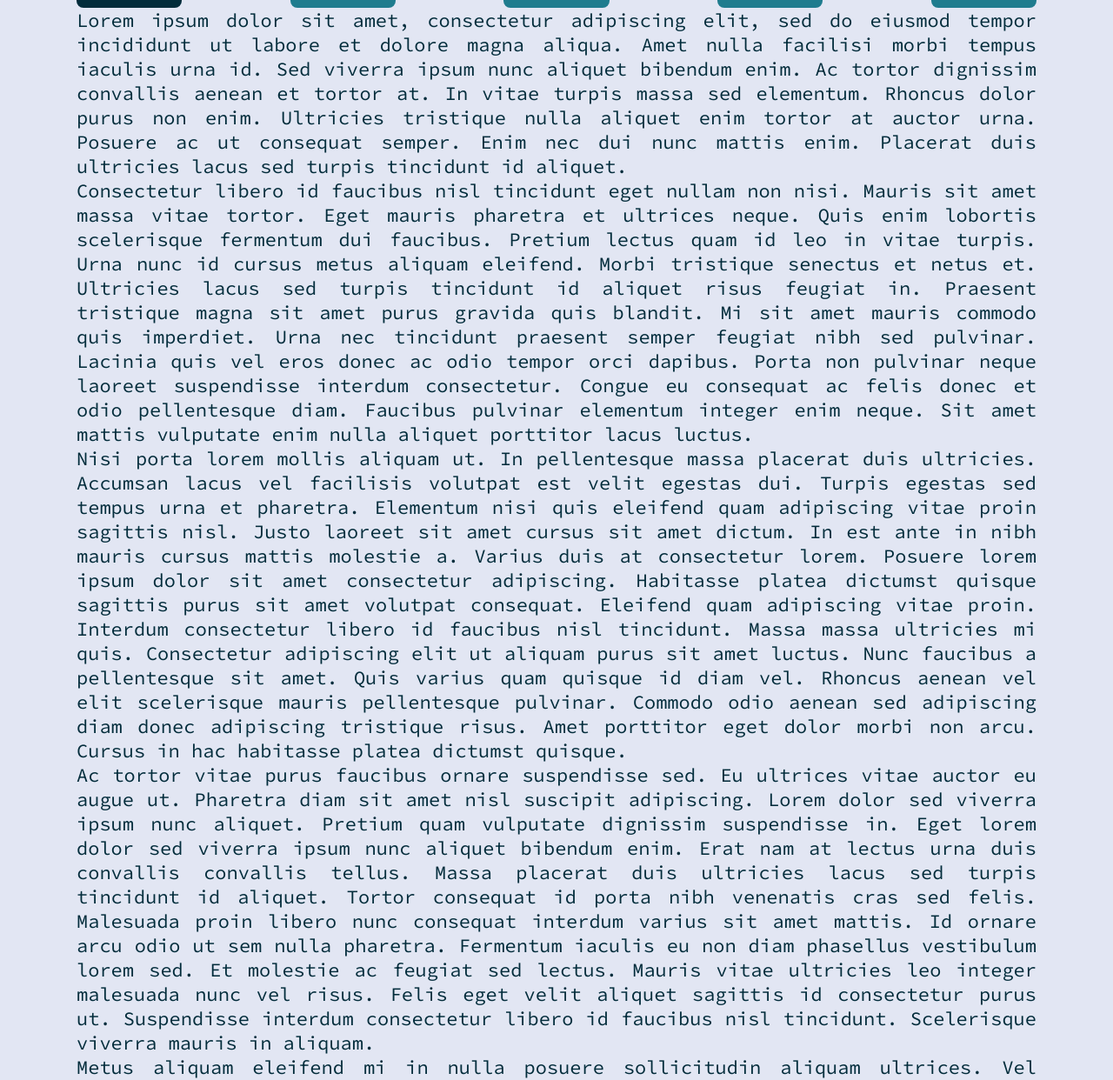
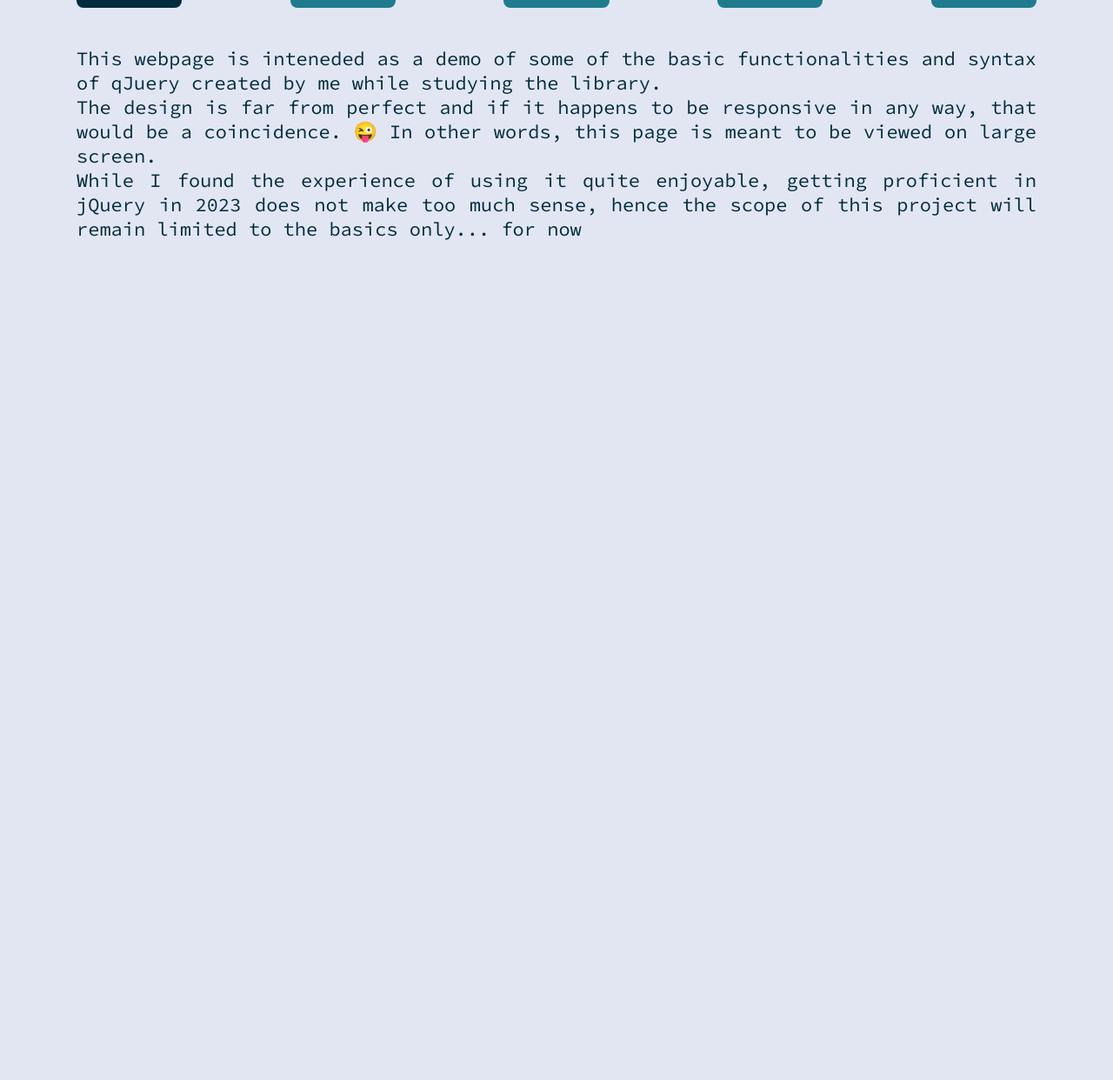
Before and after one commit to karalkal/jQuery_Demo, a plain HTML site: page index.html in a window 1280 px wide. Shown: the part 63-1305 px from the top of the page at 87% size. After the commit the page ends 800 px from the top, so only its background shows below. Drawn offline with Linux system fonts and the light colour scheme.

Commit message:
changed index intro text

```diff
--- a/index.html
+++ b/index.html
@@ -30,53 +30,17 @@
         </ul>
     </nav>
     <main>
-        <p class="about"> Lorem ipsum dolor sit amet, consectetur adipiscing elit, sed do eiusmod tempor incididunt ut
-            labore et
-            dolore magna aliqua. Amet nulla facilisi morbi tempus iaculis urna id. Sed viverra ipsum nunc aliquet
-            bibendum enim. Ac tortor dignissim convallis aenean et tortor at. In vitae turpis massa sed elementum.
-            Rhoncus dolor purus non enim. Ultricies tristique nulla aliquet enim tortor at auctor urna. Posuere ac ut
-            consequat semper. Enim nec dui nunc mattis enim. Placerat duis ultricies lacus sed turpis tincidunt id
-            aliquet.</p>
-        <p class="about"> Consectetur libero id faucibus nisl tincidunt eget nullam non nisi. Mauris sit amet massa
-            vitae tortor. Eget
-            mauris pharetra et ultrices neque. Quis enim lobortis scelerisque fermentum dui faucibus. Pretium lectus
-            quam id leo in vitae turpis. Urna nunc id cursus metus aliquam eleifend. Morbi tristique senectus et netus
-            et. Ultricies lacus sed turpis tincidunt id aliquet risus feugiat in. Praesent tristique magna sit amet
-            purus gravida quis blandit. Mi sit amet mauris commodo quis imperdiet. Urna nec tincidunt praesent semper
-            feugiat nibh sed pulvinar. Lacinia quis vel eros donec ac odio tempor orci dapibus. Porta non pulvinar neque
-            laoreet suspendisse interdum consectetur. Congue eu consequat ac felis donec et odio pellentesque diam.
-            Faucibus pulvinar elementum integer enim neque. Sit amet mattis vulputate enim nulla aliquet porttitor lacus
-            luctus.</p>
-        <p class="about"> Nisi porta lorem mollis aliquam ut. In pellentesque massa placerat duis ultricies. Accumsan
-            lacus vel
-            facilisis volutpat est velit egestas dui. Turpis egestas sed tempus urna et pharetra. Elementum nisi quis
-            eleifend quam adipiscing vitae proin sagittis nisl. Justo laoreet sit amet cursus sit amet dictum. In est
-            ante in nibh mauris cursus mattis molestie a. Varius duis at consectetur lorem. Posuere lorem ipsum dolor
-            sit amet consectetur adipiscing. Habitasse platea dictumst quisque sagittis purus sit amet volutpat
-            consequat. Eleifend quam adipiscing vitae proin. Interdum consectetur libero id faucibus nisl tincidunt.
-            Massa massa ultricies mi quis. Consectetur adipiscing elit ut aliquam purus sit amet luctus. Nunc faucibus a
-            pellentesque sit amet. Quis varius quam quisque id diam vel. Rhoncus aenean vel elit scelerisque mauris
-            pellentesque pulvinar. Commodo odio aenean sed adipiscing diam donec adipiscing tristique risus. Amet
-            porttitor eget dolor morbi non arcu. Cursus in hac habitasse platea dictumst quisque.</p>
-        <p class="about"> Ac tortor vitae purus faucibus ornare suspendisse sed. Eu ultrices vitae auctor eu augue ut.
-            Pharetra diam
-            sit amet nisl suscipit adipiscing. Lorem dolor sed viverra ipsum nunc aliquet. Pretium quam vulputate
-            dignissim suspendisse in. Eget lorem dolor sed viverra ipsum nunc aliquet bibendum enim. Erat nam at lectus
-            urna duis convallis convallis tellus. Massa placerat duis ultricies lacus sed turpis tincidunt id aliquet.
-            Tortor consequat id porta nibh venenatis cras sed felis. Malesuada proin libero nunc consequat interdum
-            varius sit amet mattis. Id ornare arcu odio ut sem nulla pharetra. Fermentum iaculis eu non diam phasellus
-            vestibulum lorem sed. Et molestie ac feugiat sed lectus. Mauris vitae ultricies leo integer malesuada nunc
-            vel risus. Felis eget velit aliquet sagittis id consectetur purus ut. Suspendisse interdum consectetur
-            libero id faucibus nisl tincidunt. Scelerisque viverra mauris in aliquam.</p>
-        <p class="about"> Metus aliquam eleifend mi in nulla posuere sollicitudin aliquam ultrices. Vel fringilla est
-            ullamcorper eget
-            nulla facilisi etiam dignissim. Ultrices gravida dictum fusce ut. Adipiscing elit duis tristique
-            sollicitudin nibh. At consectetur lorem donec massa sapien. Tincidunt arcu non sodales neque sodales ut
-            etiam sit. At augue eget arcu dictum varius duis at. Massa tincidunt dui ut ornare lectus sit amet est
-            placerat. Auctor eu augue ut lectus arcu bibendum at varius. Nunc sed velit dignissim sodales ut. At
-            ultrices mi tempus imperdiet nulla malesuada pellentesque elit eget. Et ultrices neque ornare aenean euismod
-            elementum nisi. Convallis aenean et tortor at. Commodo nulla facilisi nullam vehicula ipsum a arcu cursus.
-            Suspendisse potenti nullam ac tortor vitae purus faucibus ornare. </p>
+        <p class="about"> This webpage is inteneded as a demo of some of the basic functionalities and syntax of qJuery
+            created by
+            me while studying the library.</p>
+        <p class="about"> The design is far from perfect and if it happens to be responsive in any way, that would be a
+            coincidence. &#x1F61C; In other words, this page is meant to be viewed on large screen.
+        </p>
+        <p class="about"> While I found the experience of using it quite enjoyable, getting proficient in jQuery in 2023
+            does not make too much sense, hence the scope of this project will remain limited to the basics only... for
+            now
+        </p>
+
     </main>
 </body>
 
--- a/src/events.js
+++ b/src/events.js
@@ -55,7 +55,6 @@ $("document").ready(() => {
         const newCrap = ('<p style="background-color: red">Just some random crap!</p>')
         const para4 = $("div#demo2 p:contains('Paragraph 4')").eq(0)
         // in div get all p elements with text, then select only one ????
-        console.log(para4, newCrap)
         para4.before(newCrap)
         $("#info2").replaceWith((image3))
 
--- a/style.css
+++ b/style.css
@@ -66,6 +66,10 @@ body {
     text-decoration: none;
 }
 
+main {
+    margin-top: 44px;
+}
+
 p.about {
     color: var(--gunmetal);
     font-size: 22px;
@@ -78,7 +82,6 @@ ol#events-list>li {
 }
 
 aside {
-    margin-top: 44px;
     display: table;
     width: 100%;
     background-color: white;
@@ -119,10 +122,19 @@ section {
 }
 
 
-.demo--img {
+.demo--img, .demo--canvas {
     width: 80%;
     height: 260px;
+}
+
+.demo--img{
     object-fit: cover;
+}
+
+.demo--canvas {
+    background-color: var(--teal);
+    margin: 0 auto;
+    font-size: 31px;
 }
 .info-container {
     width: 66%;
```
Also changed, not shown: events.html (+9 -1 lines).
